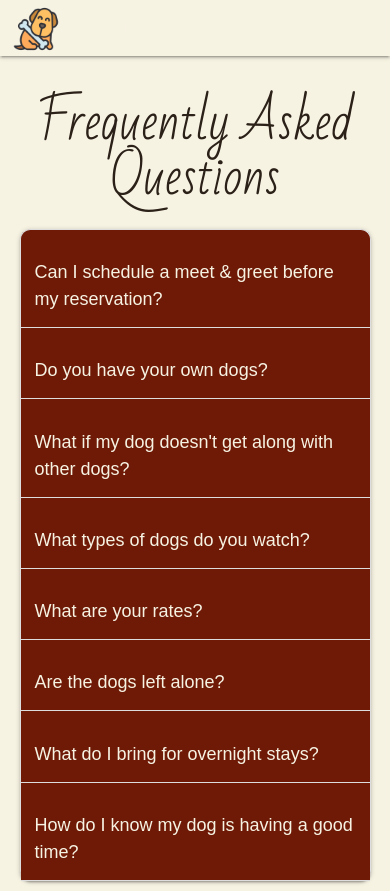
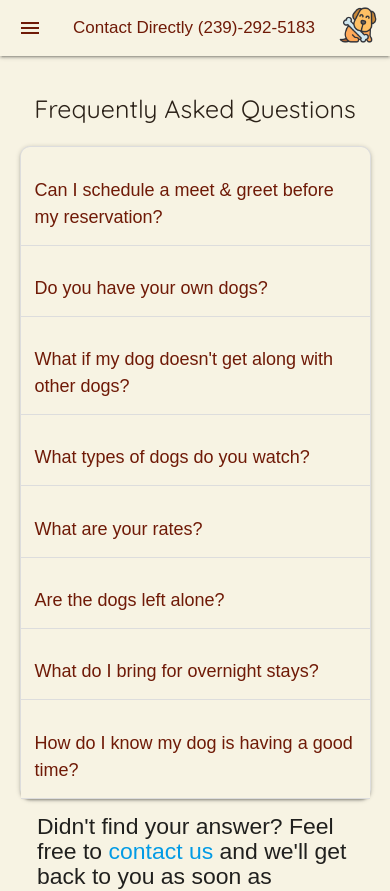
Before and after one commit to heathervalene/pet_retreat, a React (Vite) app: page /faq in a window 390 px wide. Shown: the top 891 px of the page. Built offline with nearby package versions, Linux system fonts and the light colour scheme; a web font is replaced by a local one.

Commit message:
style changes

```diff
--- a/index.html
+++ b/index.html
@@ -7,6 +7,7 @@
 <link rel="preconnect" href="https://fonts.gstatic.com" crossorigin>
 <link href="https://fonts.googleapis.com/css2?family=Bad+Script&family=Gafata&display=swap" rel="stylesheet">
 <link href="https://fonts.googleapis.com/icon?family=Material+Icons" rel="stylesheet">
+<link href="https://fonts.googleapis.com/css2?family=Quicksand:wght@300..700&display=swap" rel="stylesheet">
     <meta name="viewport" content="width=device-width, initial-scale=1.0" />
     <title>Pet Retreat</title>
   </head>
--- a/src/App.css
+++ b/src/App.css
@@ -1,12 +1,12 @@
 body {
   display: flex;
-  min-height: 100vh;
+  height: 100vh;
   flex-direction: column;
   background-color: #F7F3E3;
 }
 
 .heading {
-  font-family: "Bad Script", cursive;
+  font-family: "Quicksand", sans-serif;
   font-weight: 400;
   font-style: normal;
   text-align: center;
@@ -22,24 +22,10 @@ body {
 
 
 
-@media only screen and (max-width: 992px) {
-
-  .heading {
-    font-size: 50px;
-  }
-
-}
-
-
-
-
-
 /*Nav*/
 
 .nav-wrapper {
   background-color: #F7F3E3;
-
-
 
 }
 
@@ -66,11 +52,12 @@ color: #6F1A07;
 .contact {
   margin-right: 40px;
   font-size: 30px;
-  color:#F7F3E3;
+  color: #6F1A07;
 }
 
 
-@media only screen and (max-width: 992px) {
+
+@media only screen and (max-width: 768px) {
 
   .sidenav {
     display: block;
@@ -87,9 +74,17 @@ color: #6F1A07;
   }
 
   .contact {
-    font-size: 18px;
+    font-size: 17px;
+    margin-right:75px;
   }
-}
+
+    .brand-logo {
+      height: 40px;
+       margin: 5px;
+    }
+
+  }
+
 
 
 /*Home page*/
@@ -112,6 +107,7 @@ color: #6F1A07;
 }
 
 .home-body {
+  margin-top: 40px;
   font-size: 28px;
   color: #2B2118;
 }
@@ -120,7 +116,7 @@ color: #6F1A07;
   display: flex;
   justify-content: center;
   align-items: center;
-  margin-top: 20px;
+  margin-top: 70px;
 
 }
 
@@ -130,16 +126,28 @@ color: #6F1A07;
   border-radius:20px;
 }
 
-@media only screen and (max-width: 992px) {
+@media only screen and (max-width: 768px) {
 .content {
-  margin: 10px
+  margin: 10px;
+  padding-top: 105px;
+}
+
+.book {
+  margin-top: 30px;
 }
 
  .home-body {
   font-size: 20px;
  }
 
-}
+ .hamburger {
+  color: #6F1A07;
+ }
+
+
+ }
+
+
 
 
 /*About page*/
@@ -197,7 +205,7 @@ color: #6F1A07;
   font-size: 20px;
 }
 
-@media only screen and (max-width: 992px) {
+@media only screen and (max-width: 768px) {
   .service-body {
     font-size: 17px;
   }
@@ -207,18 +215,24 @@ color: #6F1A07;
 /*FAQ*/
 
 h5.collapsible-header {
-  background-color: #6F1A07;
+  background-color: #F7F3E3 ;
+  color:#6F1A07
 }
+
 
 .faq-list {
   border-radius: 10px;
-  color:#F7F3E3;
-  background-color: #6F1A07 ;
+  color:#6F1A07;
+  background-color: #F7F3E3 ;
 }
 
-@media only screen and (max-width: 992px) {
+@media only screen and (max-width: 768px) {
   .collapsible-header {
     font-size: 18px;
+  }
+
+  .faq-header {
+    font-size: 25px;
   }
 }
 
@@ -244,3 +258,28 @@ h5.collapsible-header {
   justify-content: center;
   align-items: center;
 }
+
+/*Contact form*/
+
+.form {
+  border: 2px solid #2B2118;
+  border-radius: 10px;
+  padding: 20px;
+
+}
+
+.btn.dog-info {
+  background-color: #6F1A07;
+  color: #F7F3E3;
+  border-radius:20px;
+}
+
+@media only screen and (max-width: 768px) {
+
+.form-heading {
+  font-size: 25px;
+}
+
+
+
+}
--- a/src/App.jsx
+++ b/src/App.jsx
@@ -28,9 +28,6 @@ const App = () => {
       <Route path='/faq' element={<Faq />} />
       </Routes>
       </main>
-    <footer className="footer-copyright">
-      &copy; 2024 The Pet Retreat
-    </footer>
     </div>
   );
 };
--- a/src/components/Contact.jsx
+++ b/src/components/Contact.jsx
@@ -38,8 +38,8 @@ const Contact = () => {
 
   return (
     <div>
-      <h2 className="heading">Book at the Pet Retreat</h2>
-      <div className="container">
+      <h2 className="heading form-heading">Book at the Pet Retreat</h2>
+      <div className="container form">
         <form onSubmit={handleSubmit}>
           <div className="input-field body-text">
             <select value={boardingType} onChange={(e) => setBoardingType(e.target.value)}>
@@ -58,7 +58,6 @@ const Contact = () => {
             <label>Pick Up</label>
           </div>
           <div>
-            <h6 className="body-text">Dog Information</h6>
             {dogInfo.map((dog, index) => (
               <div key={index}>
                 <input type="text" value={dog.name} onChange={(e) => handleChangeDogInfo(index, 'name', e.target.value)} placeholder='Name'/>
@@ -68,7 +67,7 @@ const Contact = () => {
                 <input type="text" value={dog.weight} onChange={(e) => handleChangeDogInfo(index, 'weight', e.target.value)} placeholder='Weight' />
               </div>
             ))}
-            <button type="button" onClick={handleAddDogInfo} className="btn btn-primary book">Add Your Dog Info</button>
+            <button type="button" onClick={handleAddDogInfo} className="btn btn-primary dog-info">Add Your Dog Info</button>
           </div>
           <div className="input-field body-text">
             <textarea value={message} onChange={(e) => setMessage(e.target.value)}  className="materialize-textarea"></textarea>
--- a/src/components/Faq.jsx
+++ b/src/components/Faq.jsx
@@ -14,7 +14,7 @@ const Faq = () => {
     return (
         <div>
             <div className="container">
-            <h1 className="heading">Frequently Asked Questions</h1>
+            <h1 className="heading faq-header">Frequently Asked Questions</h1>
             <ul className=" collapsible body-text faq-list">
                 <li>
             <h5 className="collapsible-header">Can I schedule a meet & greet before my reservation?</h5>
--- a/src/components/Home.jsx
+++ b/src/components/Home.jsx
@@ -8,7 +8,7 @@ const Home = () => {
 
             <div className="content">
             <h1 className="heading">The Pet Retreat</h1>
-            <h3 className="heading">Country Living for your Dogs</h3>
+            <h4 className="heading">Country Living for your Dogs</h4>
             <div className="container book">
             <Link to ="/contact" className="btn btn-primary book">Book Now</Link>
             </div>
--- a/src/components/ImageGallery.jsx
+++ b/src/components/ImageGallery.jsx
@@ -21,7 +21,7 @@ const ImageGallery = () => {
 
     return (
       <div>
-        <h1 className="body-text center">Image Gallery</h1>
+        <h1 className="body-text center">Gallery</h1>
         <div className= "container image-gallery">
         <div>
           <img className="materialboxed" src="https://i.imgur.com/sxWoLrA.jpeg" alt="dog" />
--- a/src/components/Nav.jsx
+++ b/src/components/Nav.jsx
@@ -1,5 +1,5 @@
 import { NavLink } from "react-router-dom";
-import { useEffect } from "react";
+import { useEffect} from "react";
 import M from "materialize-css";
 
 const Nav = () => {
@@ -18,8 +18,34 @@ const Nav = () => {
 
   }, []);
 
+  useEffect(() => {
+    const sideNavInstance = M.Sidenav.getInstance(document.querySelector(".sidenav"));
+    const navLinks = document.querySelectorAll('.sidenav .nav-item a');
+    navLinks.forEach(link => {
+      link.addEventListener('click', () => {
+        sideNavInstance.close();
+      });
+    });
+  }, []);
+
   return (
     <div>
+
+      <nav className="hide-on-med-and-up">
+        <div className="nav-wrapper">
+        <img
+              src="dog.png"
+              className="brand-logo right"
+              alt="logo"
+            />
+            <div className="nav-item right contact">
+              Contact Directly (239)-292-5183
+            </div>
+          <a href="#" data-target="mobile-nav" className="sidenav-trigger">
+            <i className="material-icons hamburger">menu</i>
+          </a>
+        </div>
+      </nav>
 
       <ul className="sidenav" id="mobile-nav">
         <li className="nav-item">
@@ -56,22 +82,16 @@ const Nav = () => {
         </li>
       </ul>
 
-      <div className="nav-wrapper">
+
+      <div className="nav-wrapper hide-on-small-only">
         <nav>
           <div className="nav-wrapper">
             <img
               src="dog.png"
               className="brand-logo left"
               alt="logo"
-              style={{ cursor: "pointer" }}
-              onClick={() => {
-                const sideNavInstance = M.Sidenav.getInstance(
-                  document.querySelector(".sidenav")
-                );
-                sideNavInstance.open();
-              }}
             />
-            <ul id="nav-mobile" className="right hide-on-med-and-down">
+            <ul id="nav-mobile" className="right">
               <li className="nav-item">
                 <NavLink to="/">Home</NavLink>
               </li>
```
